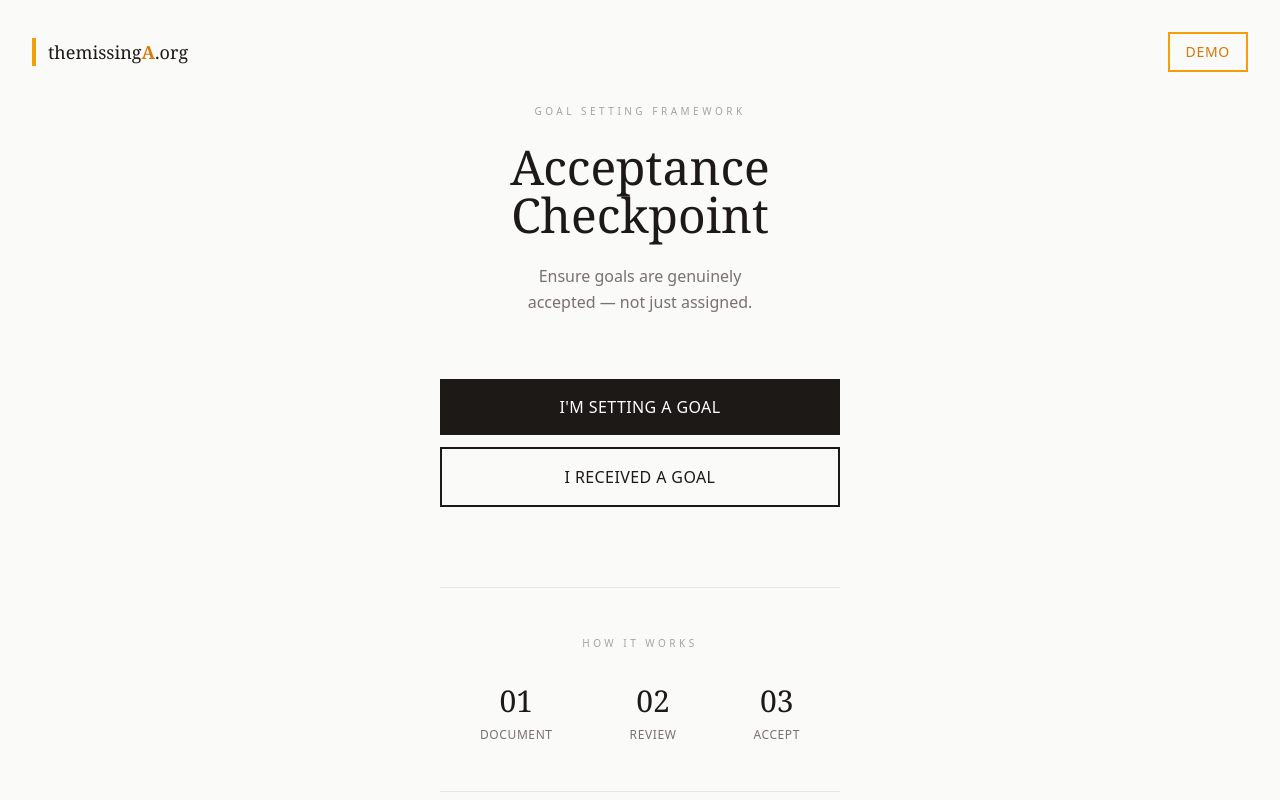
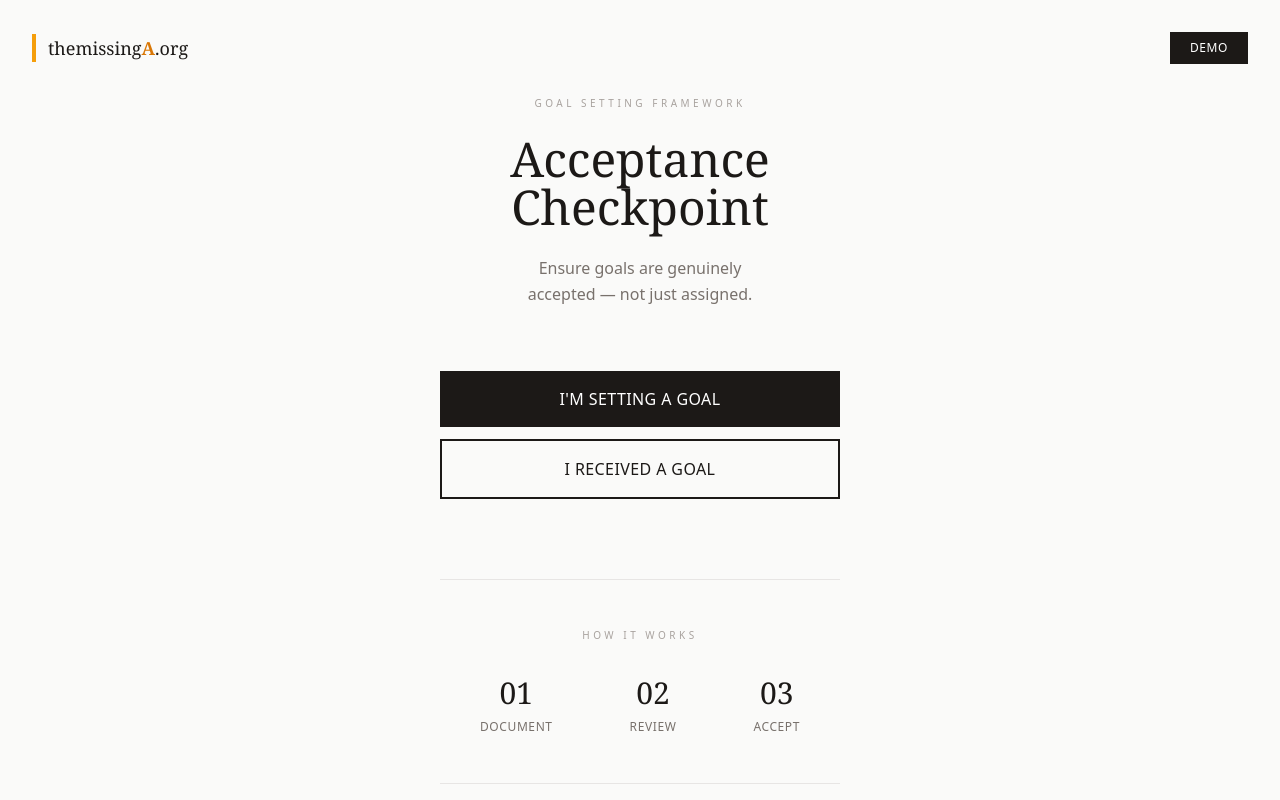
Before and after one commit to curtgiddings/-acceptance-checkpoint, a Next.js app: page / in a window 1280 px wide. Shown: the top 800 px of the page. Built offline with nearby package versions, Linux system fonts and the light colour scheme.

Commit message:
Change demo link style and class names
Updated the demo link styling and adjusted class names for better visibility.

```diff
--- a/app/layout.tsx
+++ b/app/layout.tsx
@@ -22,7 +22,7 @@ export default function RootLayout({
               themissing<span className="font-semibold text-amber-600">A</span>.org
             </p>
           </Link>
-          <Link href="/demo" className="text-sm font-medium tracking-wider text-amber-600 hover:text-white border-2 border-amber-500 hover:bg-amber-500 px-4 py-2 transition-colors">
+          <Link href="/demo" className="text-xs font-medium tracking-wider text-white bg-stone-900 hover:bg-stone-700 px-5 py-2 transition-colors">
             DEMO
           </Link>
         </header>
```
